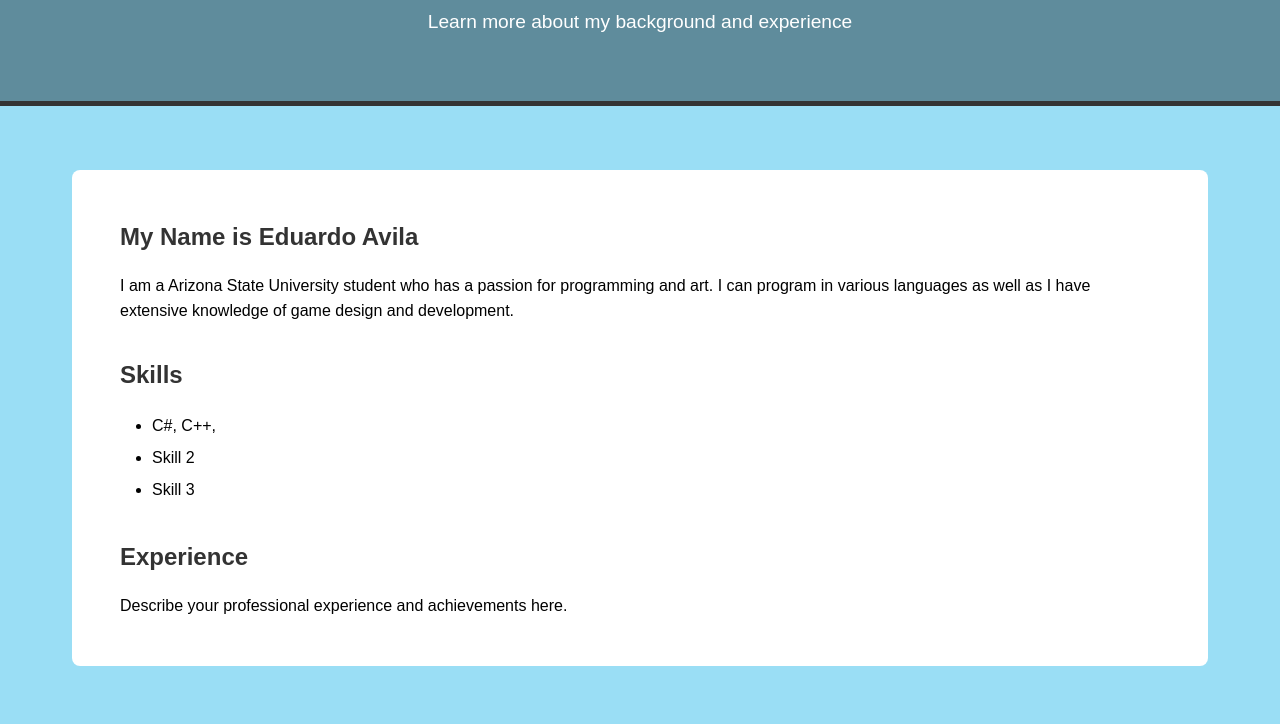
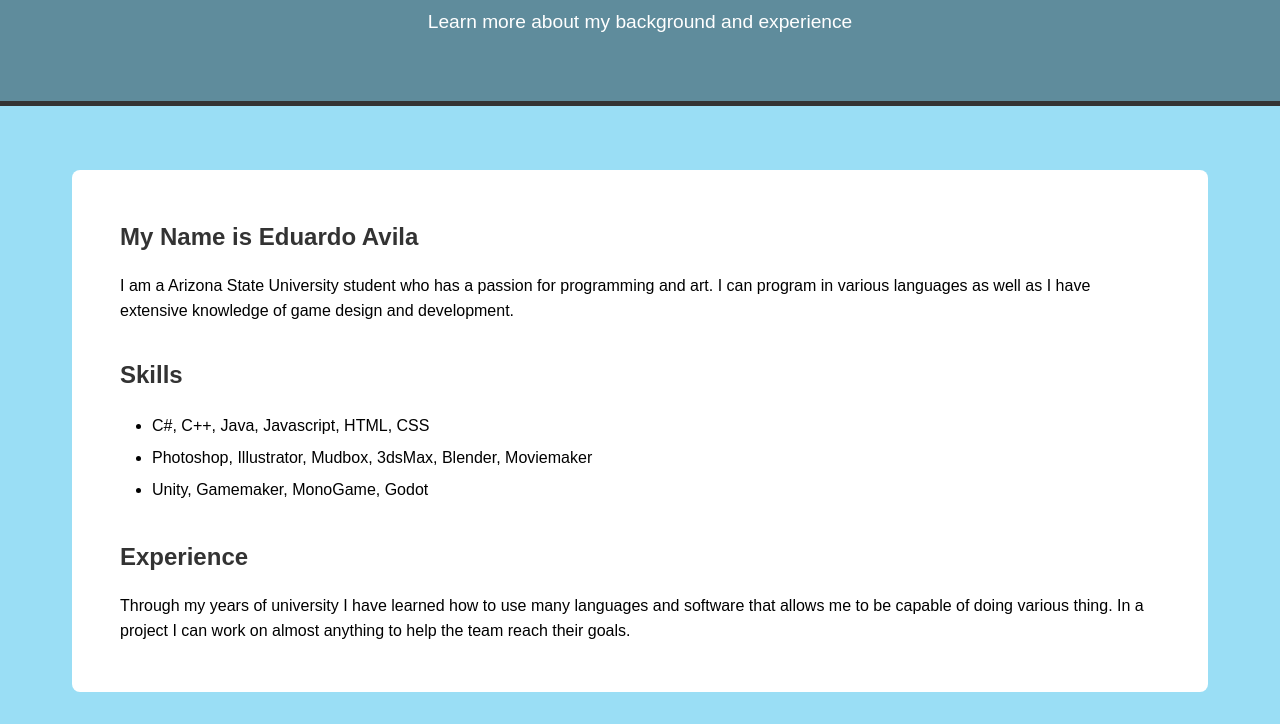
Before and after one commit to Raveled/mysite, a plain HTML site: page about.html in a window 1280 px wide. Shown: the part 231-955 px from the top of the page. Before the commit the page ends 929 px from the top, so only its background shows below. Drawn offline with Linux system fonts and the light colour scheme.

Commit message:
Update about.html

```diff
--- a/about.html
+++ b/about.html
@@ -29,13 +29,13 @@
 
             <h2>Skills</h2>
             <ul>
-                <li>C#, C++, </li>
-                <li>Skill 2</li>
-                <li>Skill 3</li>
+                <li>C#, C++, Java, Javascript, HTML, CSS</li>
+                <li>Photoshop, Illustrator, Mudbox, 3dsMax, Blender, Moviemaker</li>
+                <li>Unity, Gamemaker, MonoGame, Godot</li>
             </ul>
 
             <h2>Experience</h2>
-            <p>Describe your professional experience and achievements here.</p>
+            <p>Through my years of university I have learned how to use many languages and software that allows me to be capable of doing various thing. In a project I can work on almost anything to help the team reach their goals.</p>
         </div>
     </div>
 </body>
```
